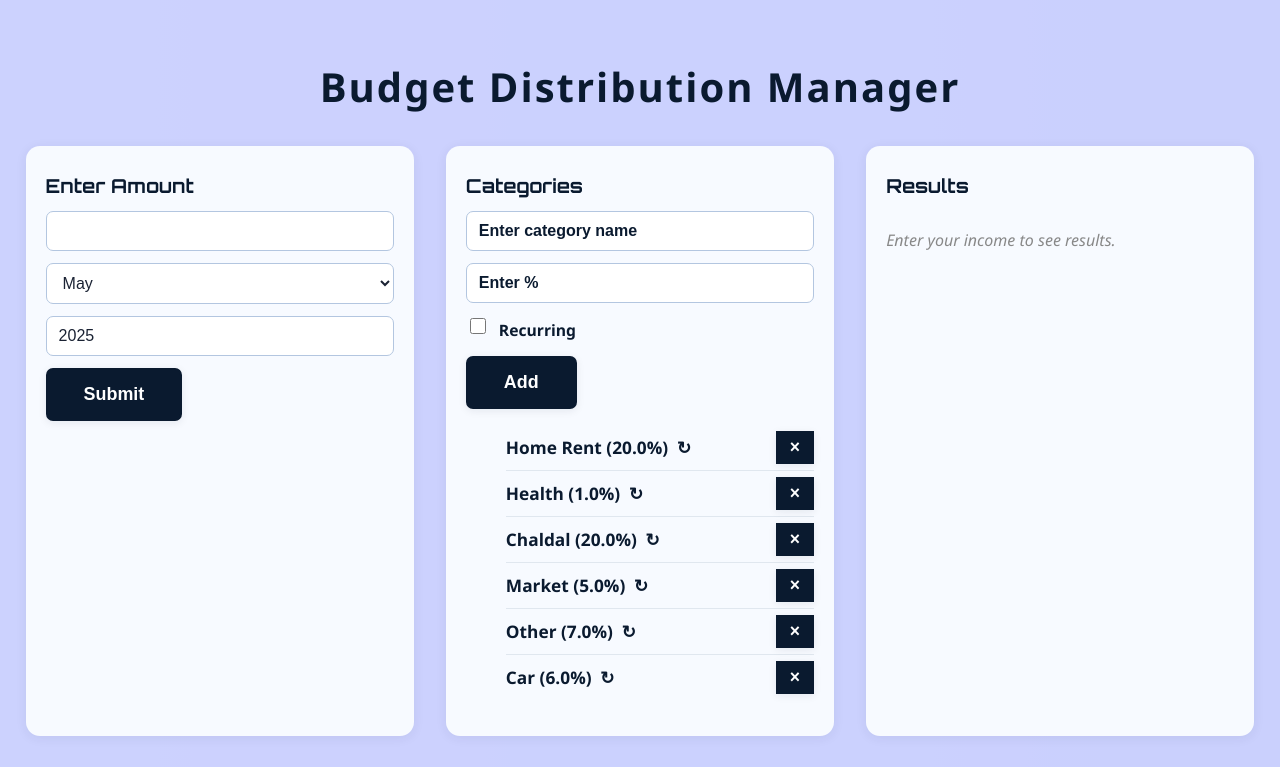
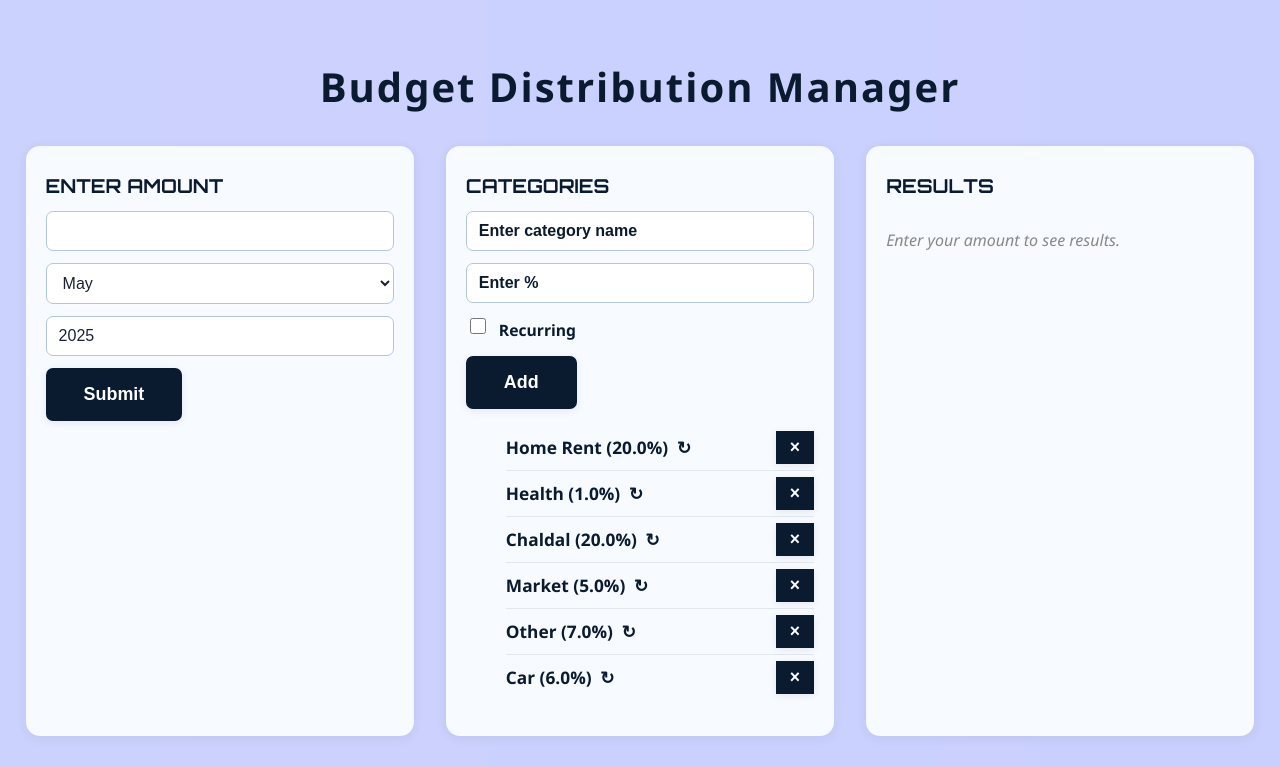
Before and after one commit to SAHFIN2006/budget-planner, a Flask app: page / in a window 1280 px wide. Shown: the top 767 px of the page. Run offline with Flask 3, Linux system fonts and the light colour scheme.

Commit message:
Update index.html

```diff
--- a/templates/index.html
+++ b/templates/index.html
@@ -227,7 +227,7 @@
         <div class="main-row">
             <!-- Income Input Section (Left) -->
             <div class="section income-section">
-                <h2>Enter Amount</h2>
+                <h2>ENTER AMOUNT</h2>
                 <form method="POST" class="income-form">
                     <input type="number" name="income" required class="input-field">
                     <select name="month" class="input-field">
@@ -242,7 +242,7 @@
 
             <!-- Categories Section (Middle) -->
             <div class="section categories-section">
-                <h2>Categories</h2>
+                <h2>CATEGORIES</h2>
                 <form method="POST" class="category-form">
                     <input type="text" name="category_name" placeholder="Enter category name" class="input-field" required>
                     <input type="number" name="category_percent" placeholder="Enter %" class="input-field" min="0" max="100" step="0.01" required>
@@ -265,7 +265,7 @@
 
             <!-- Results Section (Right) -->
             <div class="section results-section">
-                <h2>Results</h2>
+                <h2>RESULTS</h2>
                 {% if result %}
                 <ul class="results-list">
                     {% for expense in result.expenses %}
@@ -279,7 +279,7 @@
                     <div>Suraksha Deposit (30% of the year): <span class="amount">{{ result.suraksha_deposit|round(2) }} BDT </span></div>
                 </div>
                 {% else %}
-                <p class="no-result">Enter your income to see results.</p>
+                <p class="no-result">Enter your amount to see results.</p>
                 {% endif %}
             </div>
         </div>
```
